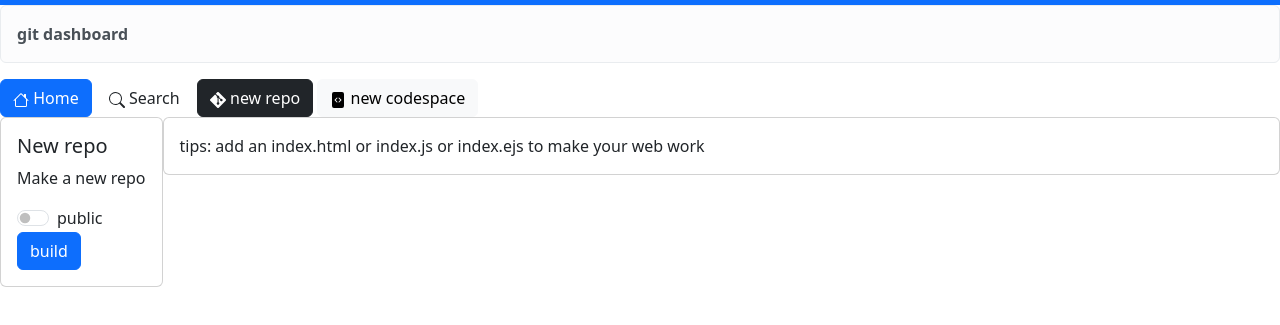
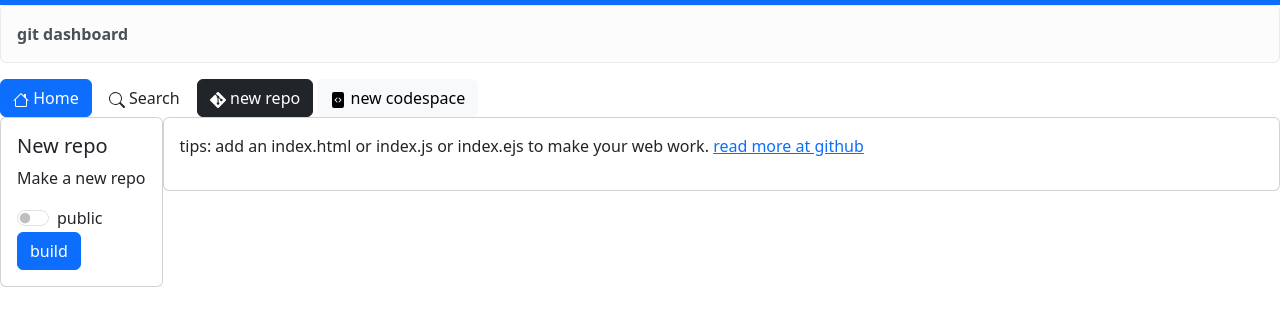
Before and after one commit to alkiva117/CyberGit, a plain HTML site: page dashboard/index.html in a window 1280 px wide. Shown: the part 51-376 px from the top of the page. Drawn offline with nearby package versions, Linux system fonts and the light colour scheme.

Commit message:
Update index.html

```diff
--- a/dashboard/index.html
+++ b/dashboard/index.html
@@ -99,7 +99,8 @@
 </div>
   <div class="card">
   <div class="card-body">
-    tips: add an index.html or index.js or index.ejs to make your web work
+    <p>tips: add an index.html or index.js or index.ejs to make your web work. <a href="https://docs.github.com/en/repositories">read more at github</a></p>
+
   </div>
 </div>
 
```
